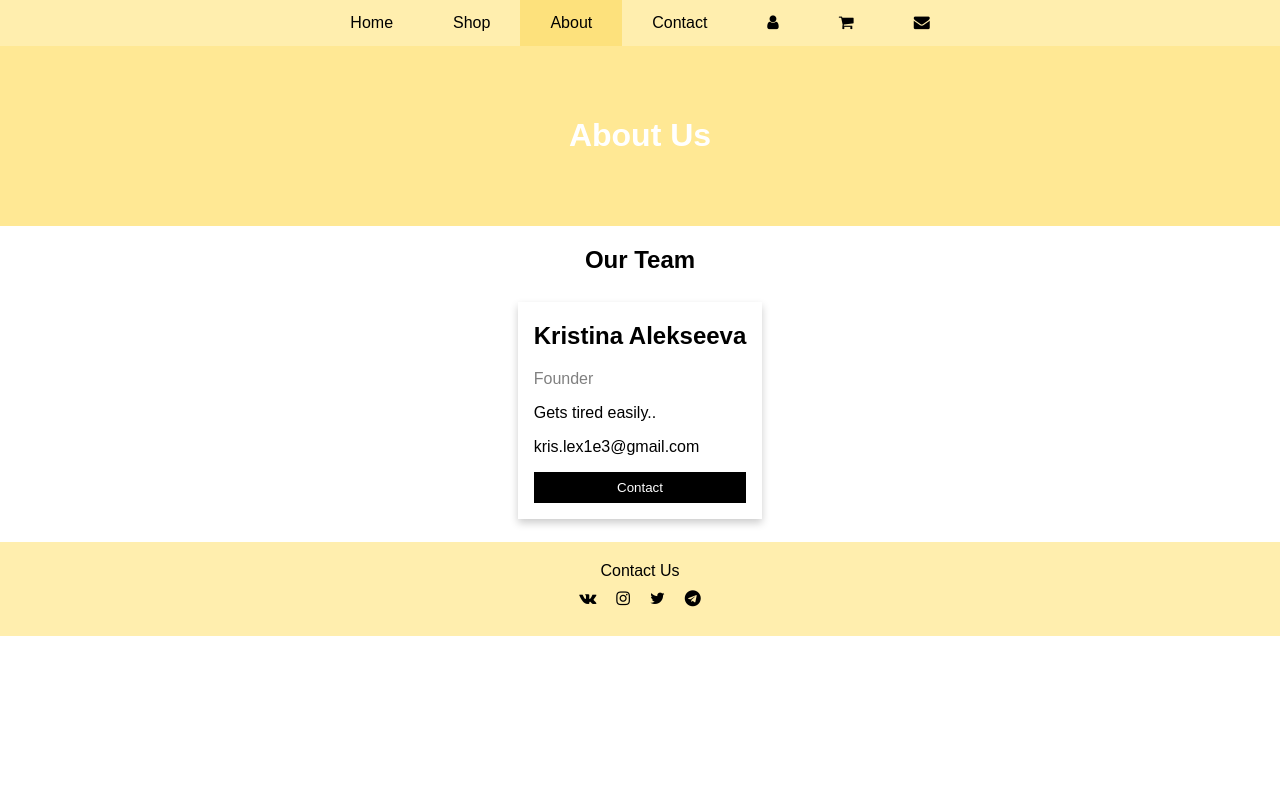
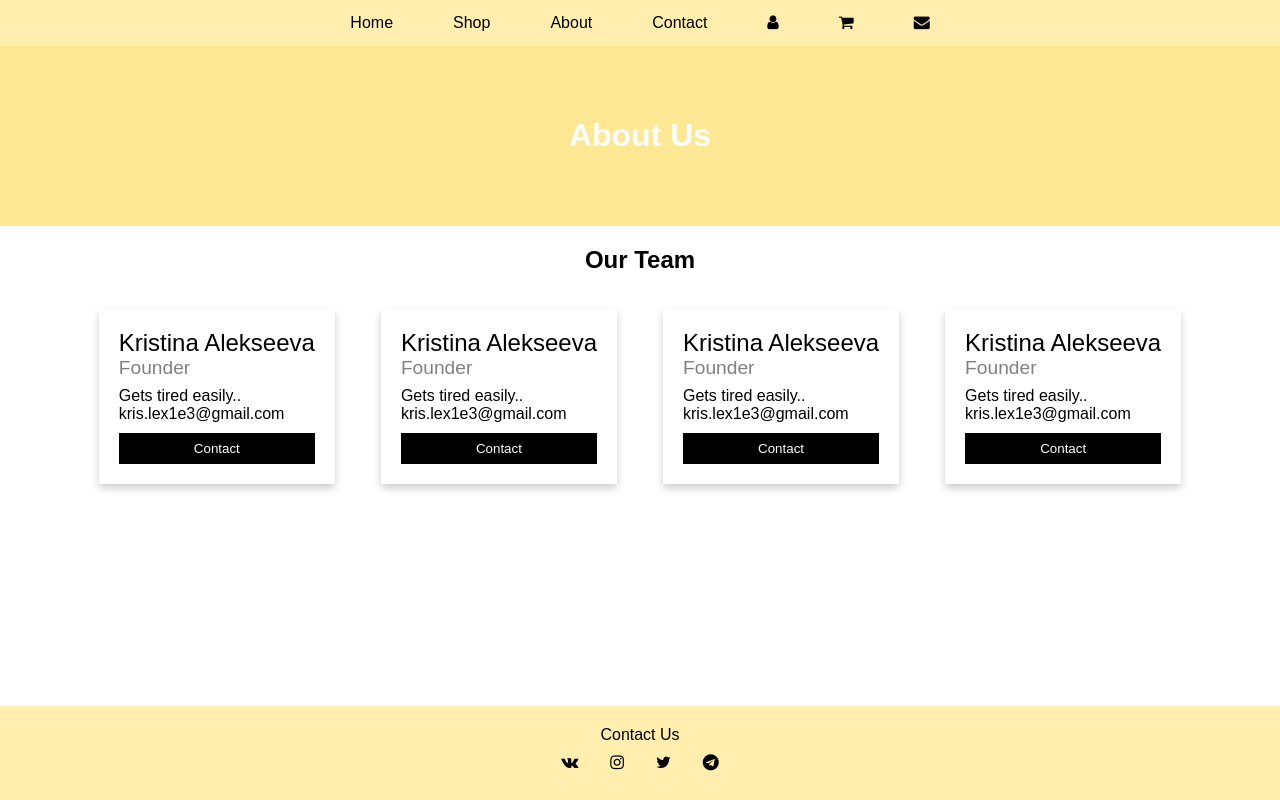
Before and after one commit to Krist1e/VT, a PHP site: page /website/about.html in a window 1280 px wide. Run offline with PHP 8.4, Linux system fonts and the light colour scheme.

Commit message:
updated design

```diff
--- a/lab1/website/about.html
+++ b/lab1/website/about.html
@@ -1,65 +1,110 @@
 <!DOCTYPE html>
 <html lang="en">
 <head>
-    <meta charset="UTF-8" />
-    <meta http-equiv="X-UA-Compatible" content="IE=edge" />
-    <meta name="viewport" content="width=device-width, initial-scale=1.0" />
-    <title>Asteria</title>
-    <link href="css/about.css" rel="stylesheet" type="text/css" />
+    <meta charset="UTF-8"/>
+    <meta http-equiv="X-UA-Compatible" content="IE=edge"/>
+    <meta name="viewport" content="width=device-width, initial-scale=1.0"/>
+    <title>Shop</title>
+    <link href="css/about.css" rel="stylesheet" type="text/css"/>
     <link
             rel="stylesheet"
             href="https://cdnjs.cloudflare.com/ajax/libs/font-awesome/4.7.0/css/font-awesome.min.css"
     />
 </head>
 <body>
+<div class="wrapper">
     <div class="navbar">
-      <a href="index.html">Home</a>
+        <div class="navbar__container">
+            <div class="navbar__pages">
+                <a href="index.html" id="active">Home</a>
                 <a href="shop.html">Shop</a>
-      <a href="about.html" id="active">About</a>
+                <a href="about.html">About</a>
                 <a href="contact.html">Contact</a>
+            </div>
+            <div class="navbar__icons">
                 <a href="profile.html" class="fa fa-user"></a>
                 <a href="cart.html" class="fa fa-shopping-cart"></a>
                 <a href="mail.html" class="fa fa-envelope"></a>
             </div>
-
-    <!-- About Us -->
+        </div>
+    </div>
     <div class="about">
         <h1>About Us</h1>
     </div>
-
+    <div class="content">
         <h2 style="text-align: center">Our Team</h2>
         <div class="row">
-        <div class="card">
-          <div class="container">
-            <h2>Kristina Alekseeva</h2>
-            <p class="title">Founder</p>
-            <p>Gets tired easily..</p>
-            <p>kris.lex1e3@gmail.com</p>
-            <p><button class="button">Contact</button></p>
+            <div class="row__container">
+                <div class="cards">
+                    <div class="cards__card card">
+                        <div class="card__name">
+                            Kristina Alekseeva
+                        </div>
+                        <div class="card__title">Founder</div>
+                        <div class="card__description">
+                            Gets tired easily..
+                        </div>
+                        <div class="card__email">
+                            kris.lex1e3@gmail.com
+                        </div>
+                        <button class="card__contact-button">Contact</button>
+                    </div>
+                    <div class="cards__card card">
+                        <div class="card__name">
+                            Kristina Alekseeva
+                        </div>
+                        <div class="card__title">Founder</div>
+                        <div class="card__description">
+                            Gets tired easily..
+                        </div>
+                        <div class="card__email">
+                            kris.lex1e3@gmail.com
+                        </div>
+                        <button class="card__contact-button">Contact</button>
+                    </div>
+                    <div class="cards__card card">
+                        <div class="card__name">
+                            Kristina Alekseeva
+                        </div>
+                        <div class="card__title">Founder</div>
+                        <div class="card__description">
+                            Gets tired easily..
+                        </div>
+                        <div class="card__email">
+                            kris.lex1e3@gmail.com
+                        </div>
+                        <button class="card__contact-button">Contact</button>
+                    </div>
+                    <div class="cards__card card">
+                        <div class="card__name">
+                            Kristina Alekseeva
+                        </div>
+                        <div class="card__title">Founder</div>
+                        <div class="card__description">
+                            Gets tired easily..
+                        </div>
+                        <div class="card__email">
+                            kris.lex1e3@gmail.com
+                        </div>
+                        <button class="card__contact-button">Contact</button>
+                    </div>
+                </div>
             </div>
         </div>
     </div>
 
-    <!-- Footer -->
     <div class="footer">
-        <a> Contact Us </a>
-        <div class="socials">
+        <div class="footer__container">
+            <div class="footer__message">
+                Contact Us
+            </div>
+            <div class="footer__socials">
                 <a href="https://vk.com/kristie_3" class="fa fa-vk" target="_blank"></a>
-          <a
-            href="https://instagram.com/melody0fheart"
-            class="fa fa-instagram"
-            target="_blank"
-          ></a>
-          <a
-            href="https://twitter.com/Kristie____"
-            class="fa fa-twitter"
-            target="_blank"
-          ></a>
-          <a
-            href="https://t.me/Kristie_3"
-            class="fa fa-telegram"
-            target="_blank"
-          ></a>
+                <a href="https://instagram.com/melody0fheart" class="fa fa-instagram" target="_blank"></a>
+                <a href="https://twitter.com/Kristie____" class="fa fa-twitter" target="_blank"></a>
+                <a href="https://t.me/Kristie_3" class="fa fa-telegram" target="_blank"></a>
+            </div>
+        </div>
     </div>
 </div>
 </body>
--- a/lab1/website/css/about.css
+++ b/lab1/website/css/about.css
@@ -3,23 +3,33 @@
     font-family: 'Century Gothic', sans-serif;
 }
 
-  /* Style the body */
 body {
-    font-family: Arial;
     margin: 0;
+    padding: 0;
 }
 
-  /* Style the top navigation bar */
-  .navbar {
+.wrapper {
+    min-width: 100%;
+    min-height: 100vh;
     display: flex;
-    background-color: #ffeeae;
+    flex-direction: column;
+    overflow: hidden;
+}
+
+.content {
+    flex: 1 1 auto;
+}
+.navbar__container {
+    display: flex;
+    flex-wrap: wrap;
     position: static;
-    top: 0;
-    width: 100%;
     justify-content: center
 }
 
-  /* Style the navigation bar links */
+.navbar {
+    background-color: #ffeeae;
+}
+
 .navbar a {
     padding: 14px 30px;
     text-decoration: none;
@@ -27,39 +37,74 @@
     color: black;
 }
 
-  .navbar #active, .navbar a:hover {
-    background-color: #fde17c;
-    color: black;
-  }
-
-  /* Footer */
-  .footer {
-    padding: 20px;
-    text-align: center;
-    background: #ffeeae;
-  }
-
-  .footer .socials {
+.navbar__pages, .navbar__icons {
     display: flex;
     justify-content: center;
 }
 
-  .footer .socials a {
-    text-decoration: none;
-    color: black;
-    padding: 10px;
+.footer__container {
+    padding: 20px;
+    display: flex;
+    justify-content: center;
+    text-align: center;
+    flex-direction: column;
 }
 
-  .column {
-    float: left;
-    width: 33.3%;
-    margin-bottom: 16px;
-    padding: 0 8px;
+.footer {
+    background: #ffeeae;
+}
+
+.footer__message {
+    font-size: 1rem;
+}
+
+.footer__socials {
+    padding: 10px;
+    display: flex;
+    flex-direction: row;
+    justify-content: center;
+    gap: 2em;
+}
+
+.footer__socials a {
+    text-decoration: none;
+    text-align: center;
+    color: black;
+}
+
+.cards {
+    display: flex;
+    flex-direction: row;
+    justify-content: center;
+    align-items: center;
+    flex-wrap: wrap;
+    gap: 1em;
 }
 
 .card {
+    display: flex;
+    flex-direction: column;
     box-shadow: 0 4px 8px 0 rgba(0, 0, 0, 0.2);
-    margin: 8px;
+    margin: 15px;
+    padding: 20px;
+}
+
+.card__name {
+    font-size: 1.5rem;
+}
+
+.card__description {
+    font-size: 1rem;
+}
+
+.card__title {
+    color: grey;
+    font-size: 1.2rem;
+    margin-bottom: 0.5rem;
+}
+
+.card__email {
+    font-size: 1rem;
 }
 
 .about {
@@ -69,22 +114,8 @@
     color: white;
 }
 
-  .container {
-    padding: 0 16px;
-  }
-
-  .container::after, .row::after {
-    content: "";
-    clear: both;
-    display: table;
-
-  }
-
-  .title {
-    color: grey;
-  }
-
-  .button {
+.card__contact-button {
+    margin-top: 10px;
     border: none;
     outline: 0;
     display: inline-block;
@@ -93,7 +124,6 @@
     background-color: #000;
     text-align: center;
     cursor: pointer;
-    width: 100%;
 }
 
 .row {
@@ -109,12 +139,8 @@
 }
 
 
-  /* Responsive layout - when the screen is less than 700px wide, make the two columns stack on top of each other instead of next to each other */
 @media screen and (max-width: 700px) {
-    .row, .navbar {
+    .navbar__container, .navbar__pages {
         flex-direction: column;
     }
-    .navbar a {
-      border: 1.5px solid #fcf2cb;
 }
-  }
```
Also changed, not shown: lab1/website/css/index.css (+101 -43 lines), lab1/website/css/index_prev.css (added, +85 -0 lines), lab1/website/css/profile.css (+54 -40 lines), lab1/website/index.twig (deleted, +0 -112 lines), lab1/website/profile.html (+28 -29 lines). Lines whose indentation alone changed are shown as unchanged.
